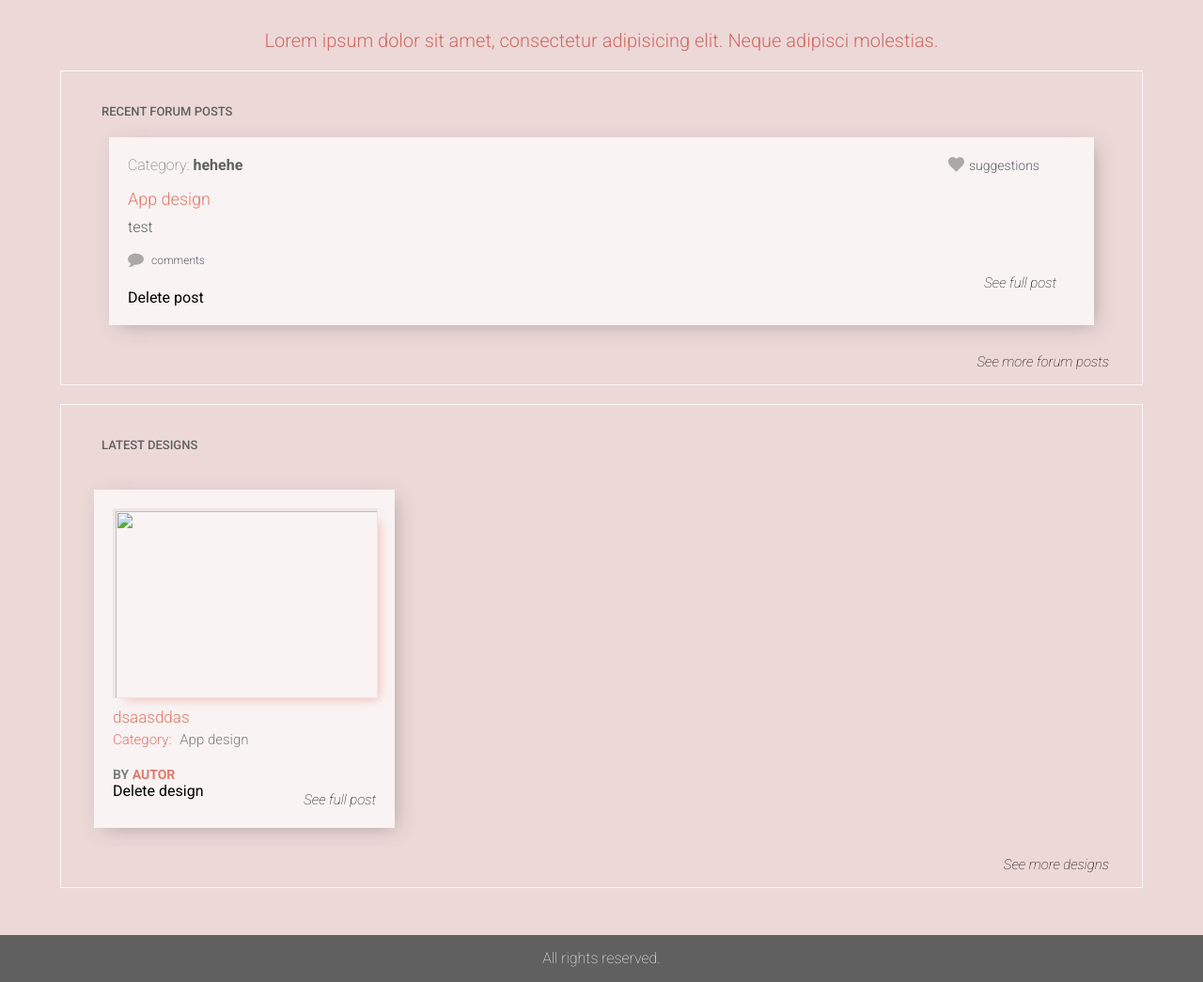
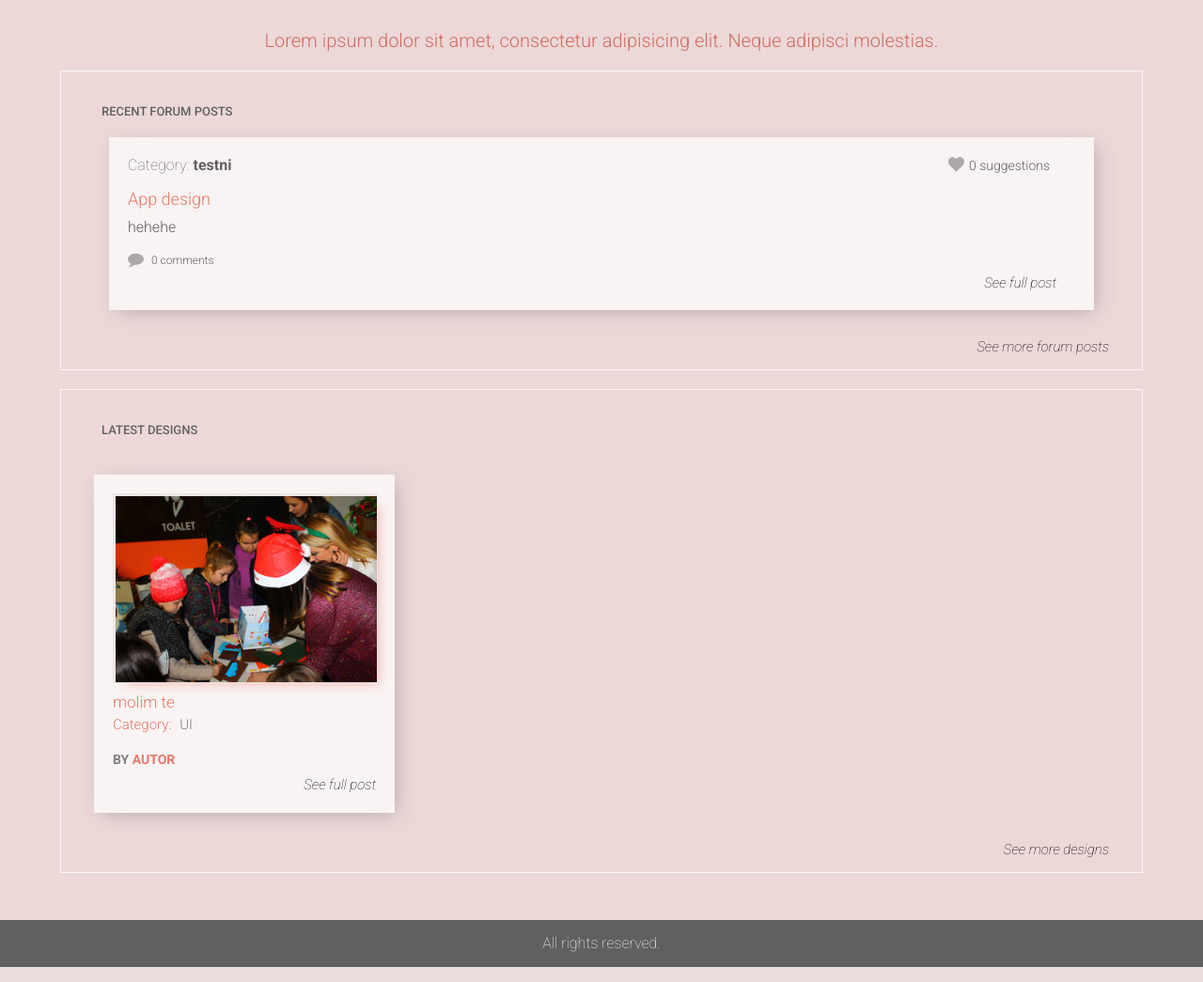
Before and after one commit to sibrahimpa1/designertalk, a PHP site: page / in a window 1280 px wide. Shown: the part 522-1567 px from the top of the page at 94% size. Run offline with PHP 8.4, Linux system fonts and the light colour scheme.

Commit message:
uploading images

```diff
--- a/css/main.css
+++ b/css/main.css
@@ -11,7 +11,38 @@ body {
     font-weight: 400;
     text-align: center;
 }
+.delete-post{
+    color: #e5786d;
+    font-weight: 400;
+    font-size: 15px;
+    font-style: italic;
+    cursor: pointer;
+}
 
+.delete-design{
+    color: #e5786d;
+    font-weight: 400;
+    font-size: 15px;
+    font-style: italic;
+    cursor: pointer;
+    margin:20px 0px 0px 0px;
+    display: block;
+}
+
+.img-input{
+  padding: 5px 5px !important;
+      height: 30px !important;
+}
+
+#phpValidation{
+  text-align: center;
+  color: #000000;
+  font-weight: 500;
+  padding: 3px;
+  font-size: 14px;
+  margin: 10px auto;
+
+}
 #main-page {
     min-height: 600px;
 }
--- a/css/profile.css
+++ b/css/profile.css
@@ -87,6 +87,7 @@
       min-height: 400px;
       justify-content: flex-start !important;
           flex-direction: row;
+          flex-wrap: wrap;
 }
 
 .design-post-box {
--- a/js/main.js
+++ b/js/main.js
@@ -90,11 +90,13 @@ function loadDesigns(write) {
     xhttp.onreadystatechange = function() {
       if (this.readyState == 4 && this.status == 200) {
           console.log("Post Submitted");
+
         }
     };
     designTitle = document.getElementById('title').value;
     designCategory = document.getElementById('category').value;
-    params = "designTitle=" + designTitle + "&designCategory=" + designCategory;
+    pic = document.getElementById('image').value;
+    params = "designTitle=" + designTitle + "&designCategory=" + designCategory + "pic" + pic;
 
     xhttp.open("POST", 'php/design-list.php', true);
     xhttp.setRequestHeader("Content-type", "application/x-www-form-urlencoded");
@@ -154,6 +156,7 @@ function loadForum(write) {
     postDesc = document.getElementById('content').value;
     postCat = document.getElementById('category').value;
     params = "postTitle=" + postTitle + "&postDesc=" + postDesc + "&postCategory=" + postCat;
+
         xhttp.open("POST", 'php/forum.php', true);
     xhttp.setRequestHeader("Content-type", "application/x-www-form-urlencoded");
 
--- a/php/design-box.php
+++ b/php/design-box.php
@@ -1,8 +1,9 @@
 <?php
+session_start();
 	$xml=simplexml_load_file("../xml/design.xml") or die("Error: Cannot create object");
 
 	foreach($xml->children() as $design) {
-    echo "
+?>
 
     <div class='design-post-box'>
         <div class='design-img-thumb small-design' onclick='toggleModal('show')'>
@@ -10,23 +11,33 @@
               <h1>Click to see bigger image!</h1>
             </div>
 
-            <img  id='design-img' src='$design->image'>
+            <img  id='design-img' src='<?php echo $design->pic ;?>'>
         </div>
 
         <div class='design-info'>
-            <h4 href='#'>$design->name</h4>
+            <h4 href='#'><?php echo $design->name ;?></h4>
             <p class='design-category'>
-                <span>Category:</span> $design->category
+                <span>Category:</span> <?php echo $design->category ;?>
             </p>
             <p class='design-autor'>
-                by <a href='#'>$design->author</a>
+                by <a href='#'><?php echo $design->author ;?></a>
             </p>
 
-						<a class='delete-design'  onclick='deleteDesign($design->id, true)'>Delete design</a>
             <a class='see-more' onclick='loadDesignPost()'>See full post</a>
+						<?php
+							if(!isset($_SESSION['username']) && !isset($_SESSION['password'])) {
+							 echo '';
+							}
+							else{
+						?>
+								<a class="delete-design"  onclick="return deleteDesign( <?php echo (string)$design->id;?>, true);">Delete design</a>
+						<?php
+								}
+						?>
+
+
         </div>
     </div>
-
-  ";
-    }
+<?php
+	}
 ?>
--- a/php/forum-box.php
+++ b/php/forum-box.php
@@ -1,35 +1,46 @@
 <?php
+	session_start();
 	$xml=simplexml_load_file("../xml/forum.xml") or die("Error: Cannot create object");
 
 	foreach($xml->children() as $forumpost) {
-    echo "
+?>
+
         <div class='forum-post-box'>
           <p class='forum-category'>
-            <span>Category:</span> $forumpost->category
+            <span>Category:</span> <?php echo $forumpost->category ;?>
           </p>
           <div class='recommend-info'>
             <img src='images/heart.svg'>
-            <span> $forumpost->suggestions suggestions</span>
+            <span> <?php echo $forumpost->suggestions ;?> suggestions</span>
           </div>
 
           <p></p>
-          <h4>$forumpost->title</h4>
+          <h4><?php echo $forumpost->title ;?></h4>
           <p class='forum-post-description'>
-            $forumpost->description
+            <?php echo $forumpost->description ;?>
           </p>
 
           <p class='forum-post-info'>
             <span class='comment-icon'>
                         <img src='images/comment.svg'>
-                  <a href=#'>$forumpost->comments comments</a>
-                </span>
+                  <a href='#'> <?php echo $forumpost->comments;?> comments</a>
+            </span>
           </p>
 
-					<a class='delete-post' onclick='deleteForum($forumpost->id, true)'>Delete post</a>
+					<?php
+						if(!isset($_SESSION['username']) && !isset($_SESSION['password'])) {
+						 echo '';
+						}
+						else{
+					?>
+						  <a class="delete-post"  onclick="return deleteForum( <?php echo (string)$forumpost->id;?>, true);">Delete post</a>
+					<?php
+							}
+					?>
+
 
           <a class='see-more open-post' onclick='loadForumPost()'>See full post</a>
         </div>
-
-  ";
+<?php
   	}
 ?>
--- a/xml/design.xml
+++ b/xml/design.xml
@@ -3,4 +3,4 @@
 
 
 
-<design><name>dsaasddas</name><category>App design</category><author>autor</author><id>1</id></design></designs>
+<design><name>molim te</name><category>UI</category><author>autor</author><id>2</id><pic>images/IMG_1318.JPG</pic></design></designs>
--- a/xml/forum.xml
+++ b/xml/forum.xml
@@ -3,4 +3,4 @@
 
 
 
-<forumpost><category>hehehe</category><title>App design</title><description>test</description><id>1</id></forumpost></posts>
+<forumpost><category>testni </category><title>App design</title><description>hehehe</description><id>1</id><comments>0</comments><suggestions>0</suggestions></forumpost></posts>
```
Also changed, not shown: php/design-list.php (+33 -22 lines), php/forum.php (+16 -14 lines), images/IMG_1273.JPG (added), images/IMG_1318.JPG (added), images/IMG_1323.JPG (added), images/IMG_1324.JPG (added), images/IMG_1552.JPG (added), php/upload.php (added), 1 other file.
